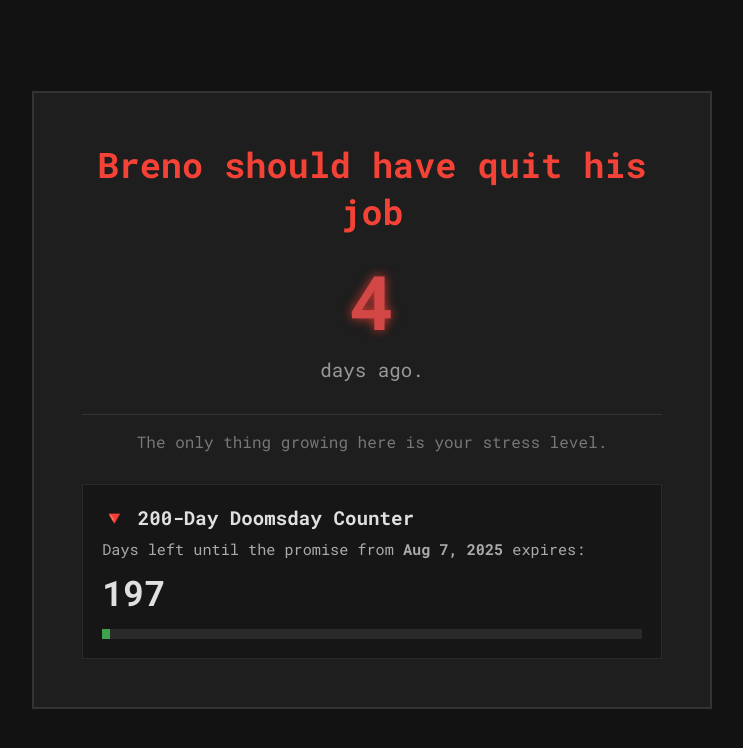
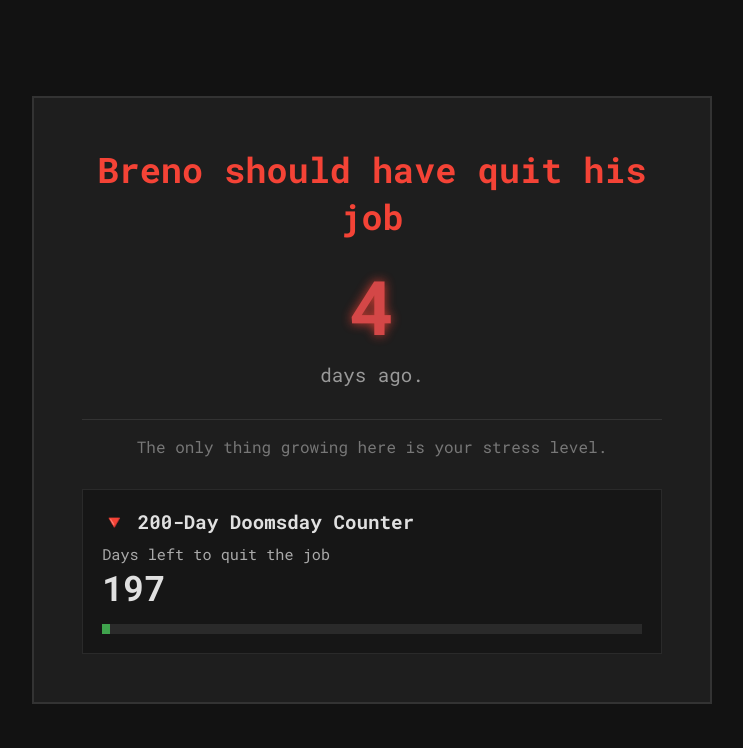
Before and after one commit to chuvpylov-m/breno-should-quit, a plain HTML site: page index.html in a window 1280 px wide. Shown: the whole page, without its empty margins (268-1011 px from the left). Drawn offline with Linux system fonts and the light colour scheme.

Commit message:
Update index.html

```diff
--- a/index.html
+++ b/index.html
@@ -59,10 +59,8 @@
     <!-- 200-Day Ultimatum -->
 <div class="ultimatum" aria-live="polite">
   <h2>🔻 200-Day Doomsday Counter</h2>
-      <div class="row">
-        <span class="label">Days left until the promise from <strong>Aug 7, 2025</strong> expires:</span>
-        <span id="promise-days" class="big">200</span>
-      </div>
+  <div class="label">Days left to quit the job</div>
+  <div id="promise-days" class="big">200</div>
   <div class="bar"><div id="promise-fill" class="fill"></div></div>
   <div id="snitch" class="snitch">
     ⏰ Time’s up. Accountability protocol engaged.
```
Lines whose indentation alone changed are shown as unchanged.
